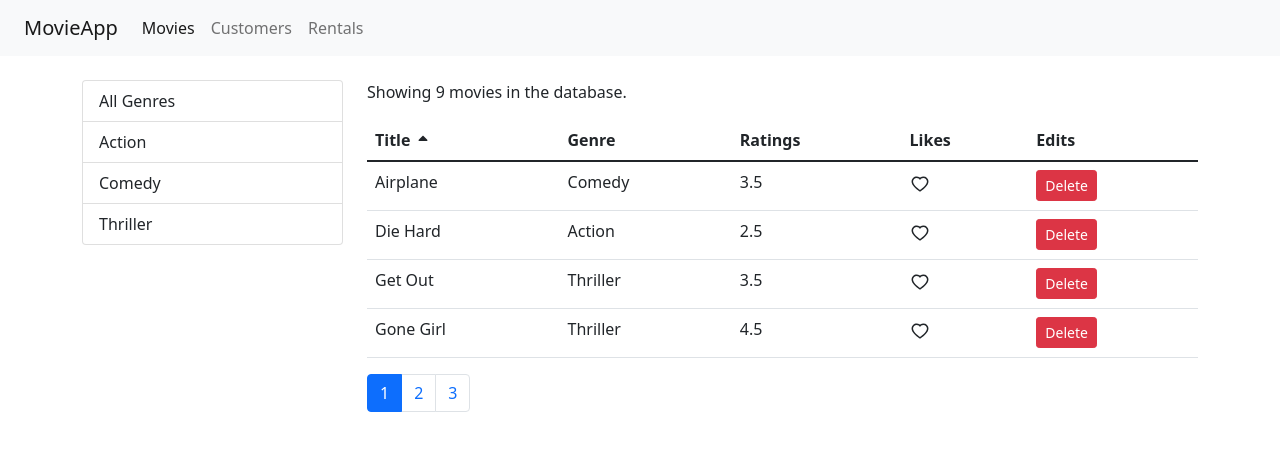
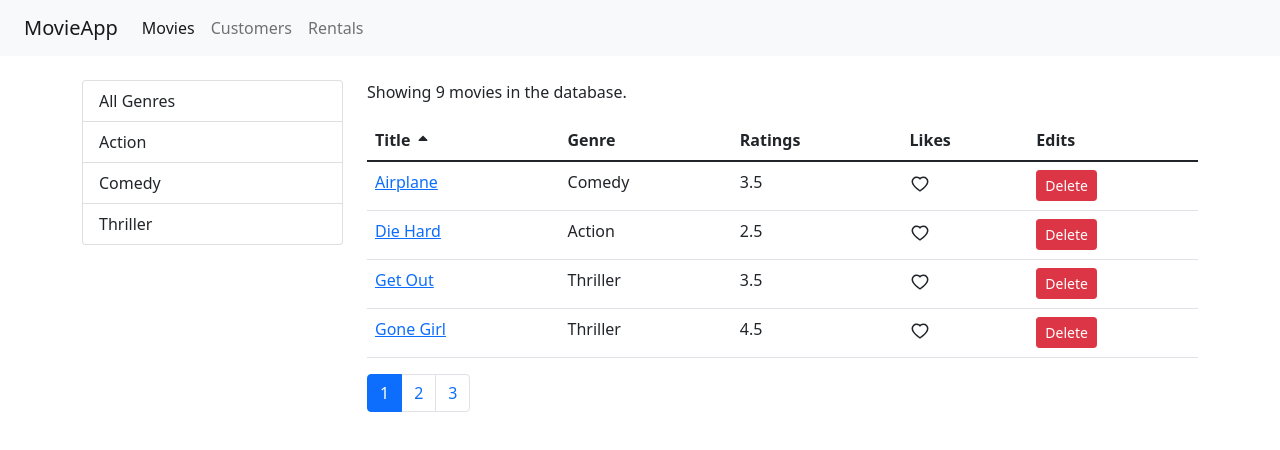
Before and after one commit to CutieMath/react-02, a React (Create React App) app: page /movies in a window 1280 px wide. Shown: the top 450 px of the page. Built offline with nearby package versions, Linux system fonts and the light colour scheme.

Commit message:
use method to dynamically render react-router-dom link for movie titles

```diff
--- a/src/components/moviesTable.jsx
+++ b/src/components/moviesTable.jsx
@@ -1,10 +1,17 @@
 import React, { Component } from "react";
+import { Link } from "react-router-dom";
 import LoveHeart from "../common/LoveHeart";
 import Table from "../common/table";
 
 class MoviesTable extends Component {
   columns = [
-    { path: "title", label: "Title" },
+    {
+      path: "title",
+      label: "Title",
+      content: (movieItem) => (
+        <Link to={`/movies/${movieItem._id}`}>{movieItem.title}</Link>
+      ),
+    },
     { path: "genre.name", label: "Genre" },
     { path: "dailyRentalRate", label: "Ratings" },
     {
```
